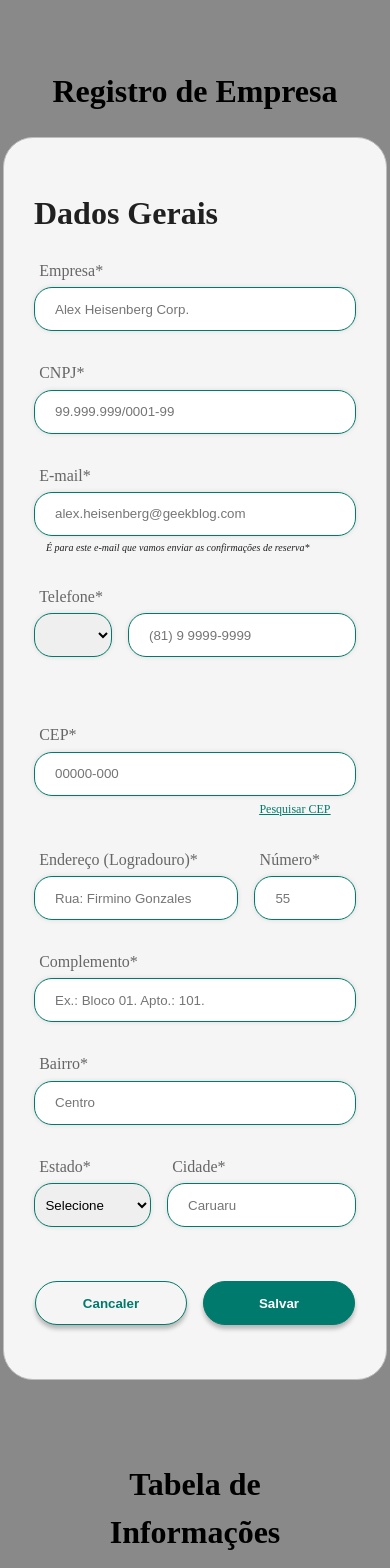
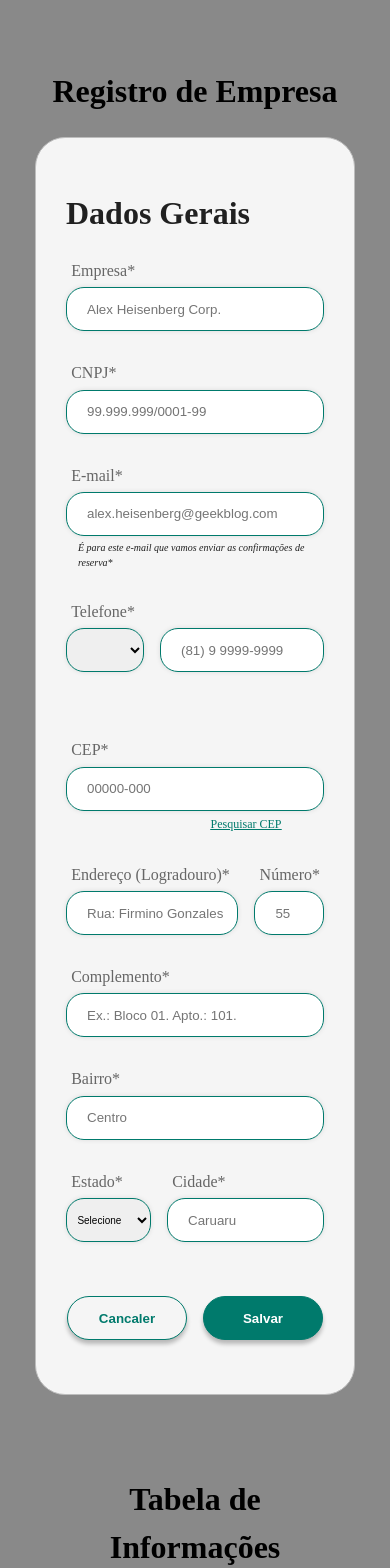
Before and after one commit to alexdev613/my-first-portfolio, a React (Vite) app: page /projects/formyup in a window 390 px wide. Shown: the top 1568 px of the page. Built offline with nearby package versions, Linux system fonts and the light colour scheme.

Commit message:
style: more changes on style to responsiveness of the BusineesRegistrationForm and BusinessStyledTable components to adapt to mobile

```diff
--- a/src/pages/Home/sections/Projects/Project01/BusinessRegistrationForm/styles.ts
+++ b/src/pages/Home/sections/Projects/Project01/BusinessRegistrationForm/styles.ts
@@ -17,7 +17,7 @@ export const Content = styled.div`
     border-radius: 1.875rem;
 
     @media (max-width: 900px) {
-        width: 24rem;
+        width: 20rem;
     }
 `;
 
@@ -27,8 +27,9 @@ export const DivContainer = styled.div`
     display: flex;
     flex-direction: row;
     gap: 1.875rem;
+
     @media (max-width: 900px) {
-        width: 20.125rem;
+        width: 16.125rem;
         flex-direction: column;
         gap: 0rem;
     }
@@ -78,7 +79,7 @@ export const ExclusiveRowBox = styled.div`
     .Phone {
         width: 17.275rem;
         @media (max-width: 900px) {
-            width: 14.275rem;
+            width: 10.275rem;
         }
     }
 
@@ -90,13 +91,18 @@ export const ExclusiveRowBox = styled.div`
     .UF {
         width: 7.3125rem;
         margin-right: 1rem;
+
+        @media (max-width: 900px){
+            width: 5.3125rem ;
+            font-size: 10px;
+        }
     }
 
     .City {
         width: 14.8rem;
 
         @media (max-width: 900px){
-            width: 11.8rem ;
+            width: 9.8rem ;
         }
     }
 `;
@@ -141,7 +147,7 @@ export const MessageError = styled.p`
 
     &.pNumber {
         bottom: 1.25rem;
-        left: -0.5rem;
+        left: -1.875rem;
 
         @media (max-width: 900px) {
             bottom: 0rem;
@@ -182,26 +188,31 @@ export const BoxForm = styled.div`
 
     .linkCep > a{
         color: inherit;
-        margin-left: 70%;
+        margin-left: 56%;
     }
 
     .street {
         width: 15.825rem;
         margin-right: 1rem;
+
         @media (max-width: 900px) {
-            width: 12.775rem;
+            width: 10.775rem;
         }
     }
 
     .number {
         width: 6.35rem;
+
+        @media (max-width: 900px) {
+            width: 4.35rem;
+        }
     }
 
     .complement {
         width: 48.15rem;
 
         @media (max-width: 900px) {
-        width: 20.125rem;
+        width: 16.125rem;
     }
     }
 `;
@@ -246,7 +257,7 @@ export const CancelButton = styled.button`
 
     @media (max-width: 900px) {
         height: 2.75rem;
-        width: 9.5rem;
+        width: 7.5rem;
     }
 `;
 
@@ -276,6 +287,6 @@ export const SaveButton = styled.button`
 
     @media (max-width: 900px) {
         height: 2.75rem;
-        width: 9.5rem;
+        width: 7.5rem;
     }
 `;
--- a/src/pages/Home/sections/Projects/Project01/BusinessStyledTable/BusinessStyledTable.tsx
+++ b/src/pages/Home/sections/Projects/Project01/BusinessStyledTable/BusinessStyledTable.tsx
@@ -21,7 +21,7 @@ const BusinessStyledTable: React.FC<BusinessStyledTableProps> = ({ companyData }
         <tr>
           <TableHeaderCell>Nome da Empresa</TableHeaderCell>
           <TableHeaderCell onlyWeb>CNPJ</TableHeaderCell>
-          <TableHeaderCell>E-mail</TableHeaderCell>
+          <TableHeaderCell onlyWeb>E-mail</TableHeaderCell>
           <TableHeaderCell>Telefone</TableHeaderCell>
           <TableHeaderCell onlyWeb>Endereço</TableHeaderCell>
         </tr>
@@ -31,7 +31,7 @@ const BusinessStyledTable: React.FC<BusinessStyledTableProps> = ({ companyData }
           <TableRow key={index}>
             <TableDataCell minWidth="140px">{company.company}</TableDataCell>
             <TableDataCell onlyWeb minWidth="140px">{company.cnpj}</TableDataCell>
-            <TableDataCell>{company.email}</TableDataCell>
+            <TableDataCell onlyWeb>{company.email}</TableDataCell>
             <TableDataCell minWidth="140px">(+{company.ddiNumber}) {company.phone}</TableDataCell>
             <TableDataCell onlyWeb minWidth="280px">
               {`${company.address.street},
```
